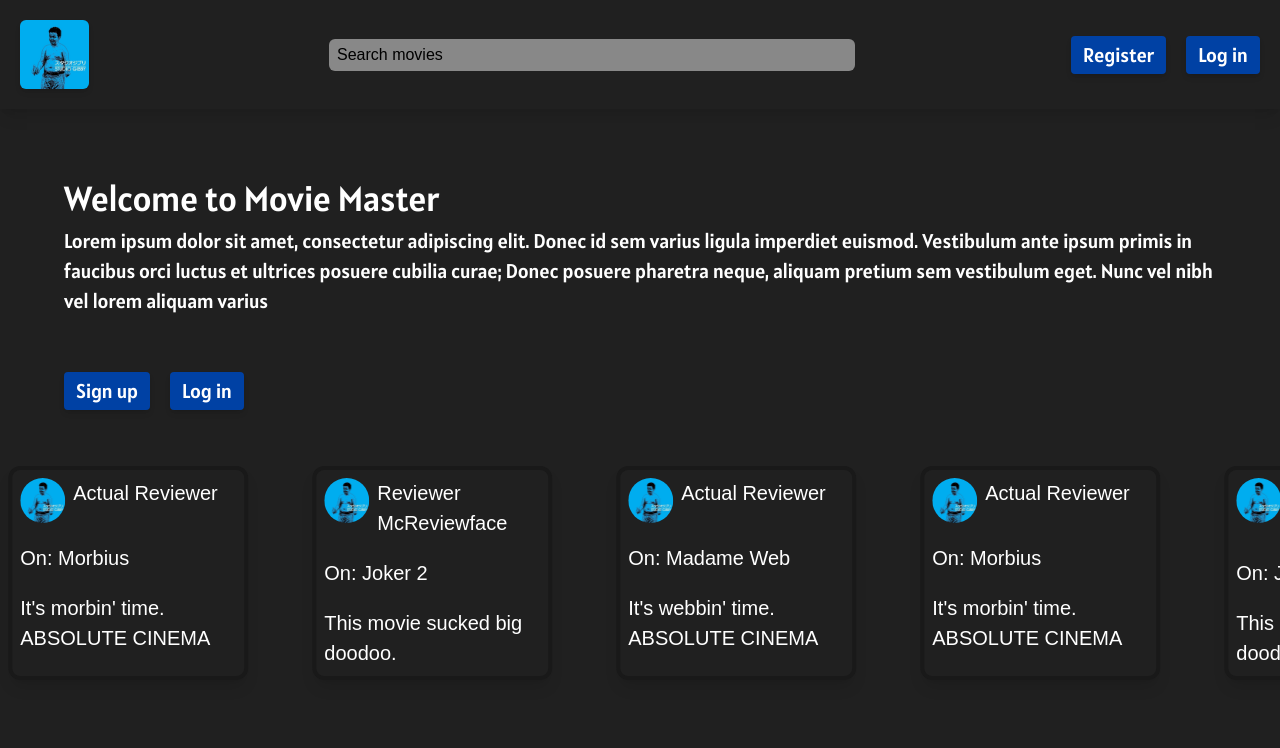
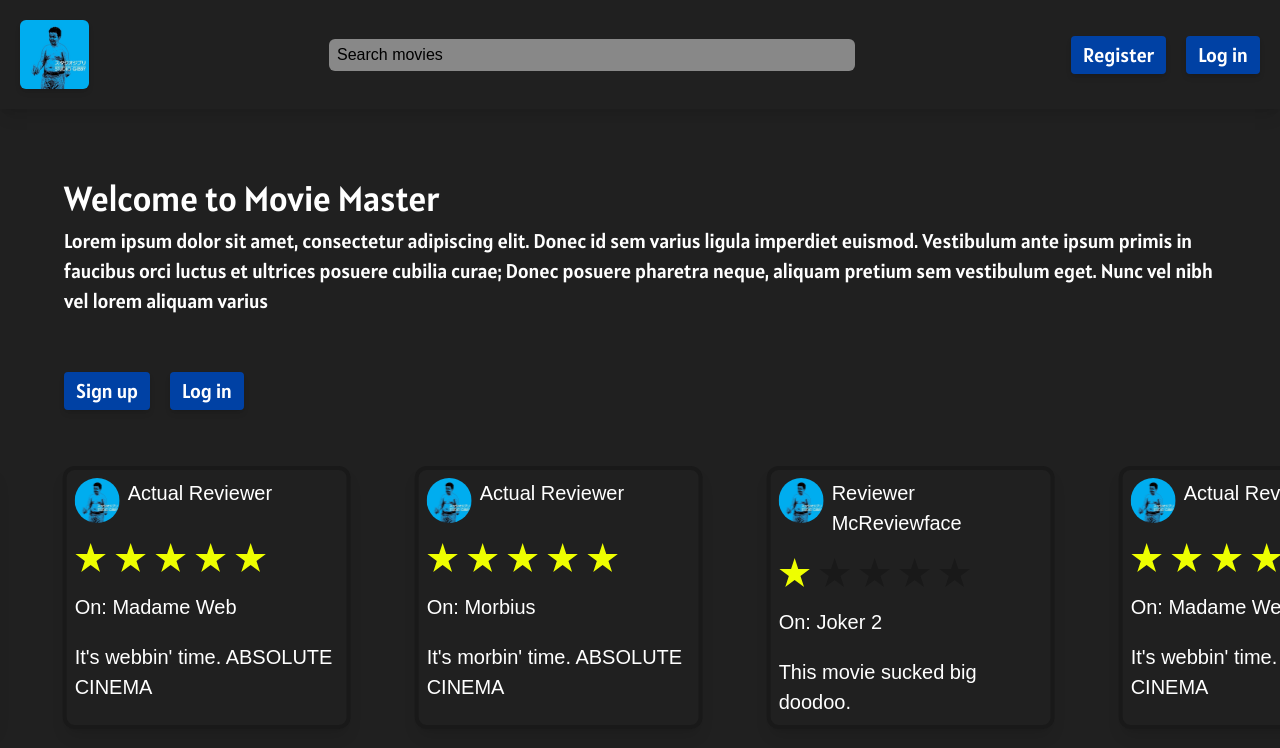
Before and after one commit to Team-Drop-Database/MovieMasters-fe, a Next.js app: page / in a window 1280 px wide. Shown: the top 748 px of the page. Built offline with nearby package versions, Linux system fonts and the light colour scheme; a web font is replaced by a local one.

Commit message:
feature: add stars to scrolling movie reviews

```diff
--- a/src/app/(pages)/LoggedOut.tsx
+++ b/src/app/(pages)/LoggedOut.tsx
@@ -3,6 +3,7 @@ import Image from "next/image"
 import { Button } from "@/components/generic/Button"
 import { navigateToSignup, navigateToLogin } from "@/utils/navigation/HomeNavigation"
 import gibby from "@/assets/images/studio_gibby.jpeg" // TODO: remove once actual reviews are used
+import { Star } from "@/components/generic/review/Star"
 
 export default function LoggedOut() {
   return (
@@ -41,7 +42,7 @@ function ReviewList() {
   }, [sliderRef.current])
 
   return (
-    <div className="h-60 overflow-hidden mb-[4rem]">
+    <div className="h-72 overflow-hidden mb-[4rem]">
       <div ref={sliderRef} className={`animate-slide w-fit flex gap-16`}>
         { reviewList.map((review, index) => {
           return <ReviewItem
@@ -66,7 +67,7 @@ type ReviewItemProps = {
 
 function ReviewItem(props: ReviewItemProps) {
   return (
-    <div className="slide w-60 p-2 shrink-0 flex flex-col rounded-xl shadow-lg border-background_secondary border-4 gap-5">
+    <div className="slide w-72 p-2 shrink-0 flex flex-col rounded-xl shadow-lg border-background_secondary border-4 gap-5">
       <div className="flex items-start gap-2">
         <Image
           src={gibby}
@@ -77,8 +78,25 @@ function ReviewItem(props: ReviewItemProps) {
         />
         <p className="details grow">{props.reviewerName}</p>
       </div>
+      <ReviewItemStars starAmount={props.starAmount} />
       <p className="details">On: {props.movieName}</p>
       <p className="details">{props.reviewBody}</p>
     </div>
   )
 }
+
+type ReviewItemStarsProps = {
+  starAmount: number
+}
+
+function ReviewItemStars({ starAmount }: ReviewItemStarsProps) {
+  return (
+    <div className="flex gap-2">
+      <Star isYellow={starAmount >= 1} />
+      <Star isYellow={starAmount >= 2} />
+      <Star isYellow={starAmount >= 3} />
+      <Star isYellow={starAmount >= 4} />
+      <Star isYellow={starAmount >= 5} />
+    </div>
+  )
+}
--- a/src/app/globals.css
+++ b/src/app/globals.css
@@ -14,6 +14,7 @@
   --accent-blue-active: #002A68;
   --light-grey: #888888;
   --light-grey-active: #CCCCCC;
+  --accent-yellow: #EEFF00;
 }
 
 body {
--- a/src/components/Header.tsx
+++ b/src/components/Header.tsx
@@ -6,7 +6,7 @@ import { Button } from "./generic/Button"
 import { navigateToLogin, navigateToSignup, navigateToWatchlist } from "@/utils/navigation/HomeNavigation"
 
 export default function Header() {
-  const [isLoggedIn, setIsLoggedIn] = React.useState(false)
+  const [isLoggedIn, setIsLoggedIn] = React.useState(false) // TODO: fix when logging in works
 
   return (
     <header className="p-5 w-full flex items-center bg-primary shadow-lg font-[family-name:var(--font-alatsi)]">
--- /dev/null
+++ b/src/components/generic/review/Star.tsx
@@ -0,0 +1,13 @@
+export type StarProps = {
+  isYellow: boolean
+}
+
+export function Star({ isYellow }: StarProps) {
+  const color = isYellow ? "var(--accent-yellow" : "var(--background-secondary)"
+
+  return (
+    <svg width="32" height="29" viewBox="0 0 32 29" fill="none" xmlns="http://www.w3.org/2000/svg">
+      <path d="M16 0L19.5922 11.0557H31.2169L21.8123 17.8885L25.4046 28.9443L16 22.1115L6.59544 28.9443L10.1877 17.8885L0.783095 11.0557H12.4078L16 0Z" fill={color}/>
+    </svg>
+  )
+}
--- a/tailwind.config.ts
+++ b/tailwind.config.ts
@@ -16,9 +16,10 @@ export default {
         accent_blue_active: "var(--accent-blue-active)",
         light_grey: "var(--light-grey)",
         light_grey_active: "var(--light-grey-active)",
+        accent_yellow: "var(--accent-yellow)",
       },
       animation: {
-        slide: "slide 25s linear infinite"
+        slide: "slide 60s linear infinite"
       },
       keyframes: {
         slide: {
```
